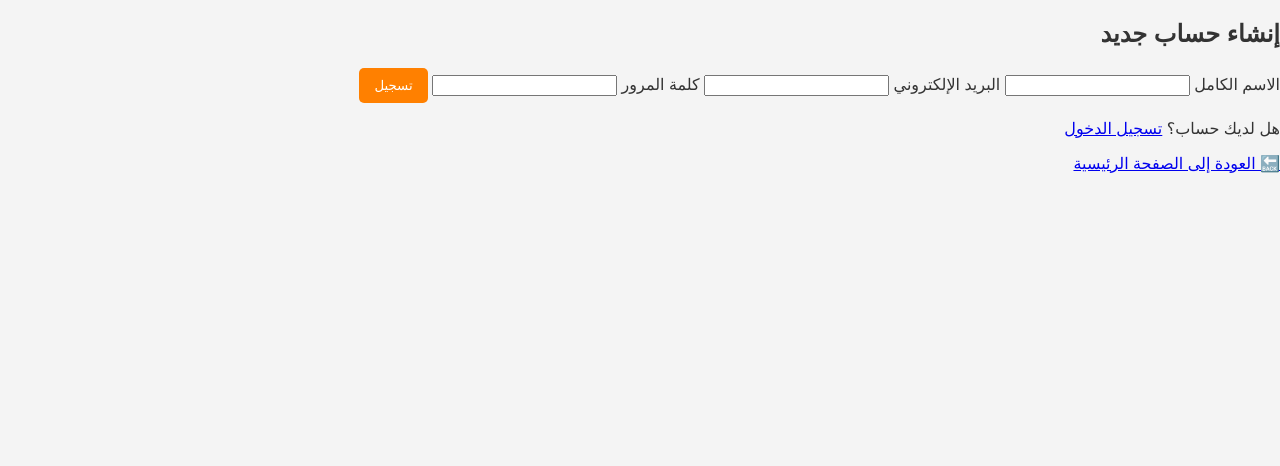
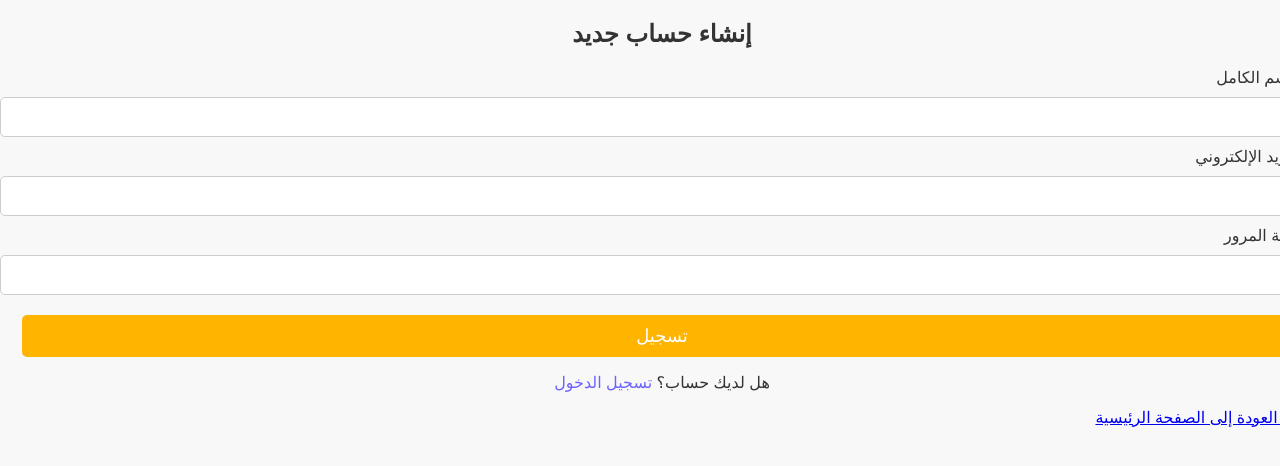
Before and after one commit to lamin-sudo/my.site, a PHP site: page /register.html in a window 1280 px wide. Shown: the top 466 px of the page. Run offline with PHP 8.4, Linux system fonts and the light colour scheme.

Commit message:
Update style.css

```diff
--- a/store/style.css
+++ b/store/style.css
@@ -1,11 +1,92 @@
-/* الكود الأول */
+/* استايل عام */
 body {
     font-family: Arial, sans-serif;
     margin: 0;
     padding: 0;
     direction: rtl;
-    background-color: #f4f4f4;
+    text-align: right;
+    background-color: #f8f8f8;
     color: #333;
+}
+
+/* الحاوية الرئيسية */
+.container {
+    max-width: 400px;
+    background: white;
+    margin: 50px auto;
+    padding: 20px;
+    border-radius: 10px;
+    box-shadow: 0 0 10px rgba(0, 0, 0, 0.1);
+}
+
+/* العنوان */
+h2 {
+    text-align: center;
+    color: #333;
+}
+
+/* التبويبات (تسجيل الدخول / تسجيل) */
+.tabs {
+    display: flex;
+    justify-content: space-between;
+    margin-bottom: 15px;
+}
+
+.tabs button {
+    flex: 1;
+    padding: 10px;
+    border: none;
+    background: #f1f1f1;
+    cursor: pointer;
+    font-size: 16px;
+}
+
+.tabs button.active {
+    background: white;
+    font-weight: bold;
+    border-bottom: 3px solid #ffb400;
+}
+
+/* استايل حقول الإدخال */
+input {
+    width: 100%;
+    padding: 10px;
+    margin: 10px 0;
+    border: 1px solid #ccc;
+    border-radius: 5px;
+    font-size: 16px;
+}
+
+/* زر تسجيل الدخول / التسجيل */
+button, .btn {
+    width: 100%;
+    padding: 10px;
+    background: #ffb400;
+    border: none;
+    color: white;
+    font-size: 18px;
+    border-radius: 5px;
+    cursor: pointer;
+    margin-top: 10px;
+    transition: 0.3s;
+}
+
+button:hover, .btn:hover {
+    background: #e09c00;
+}
+
+/* رابط نسيان كلمة المرور */
+p {
+    text-align: center;
+}
+
+p a {
+    color: #6c63ff;
+    text-decoration: none;
+}
+
+p a:hover {
+    text-decoration: underline;
 }
 
 /* رأس الصفحة */
@@ -186,18 +267,3 @@ header {
     border-radius: 10px;
     box-shadow: 0 2px 5px rgba(0,0,0,0.2);
 }
-
-/* أزرار التفاعل */
-button, .btn {
-    background: #ff8000;
-    color: white;
-    padding: 10px 15px;
-    border: none;
-    cursor: pointer;
-    border-radius: 5px;
-    transition: 0.3s;
-}
-
-button:hover, .btn:hover {
-    background: #ff6600;
-}
```
